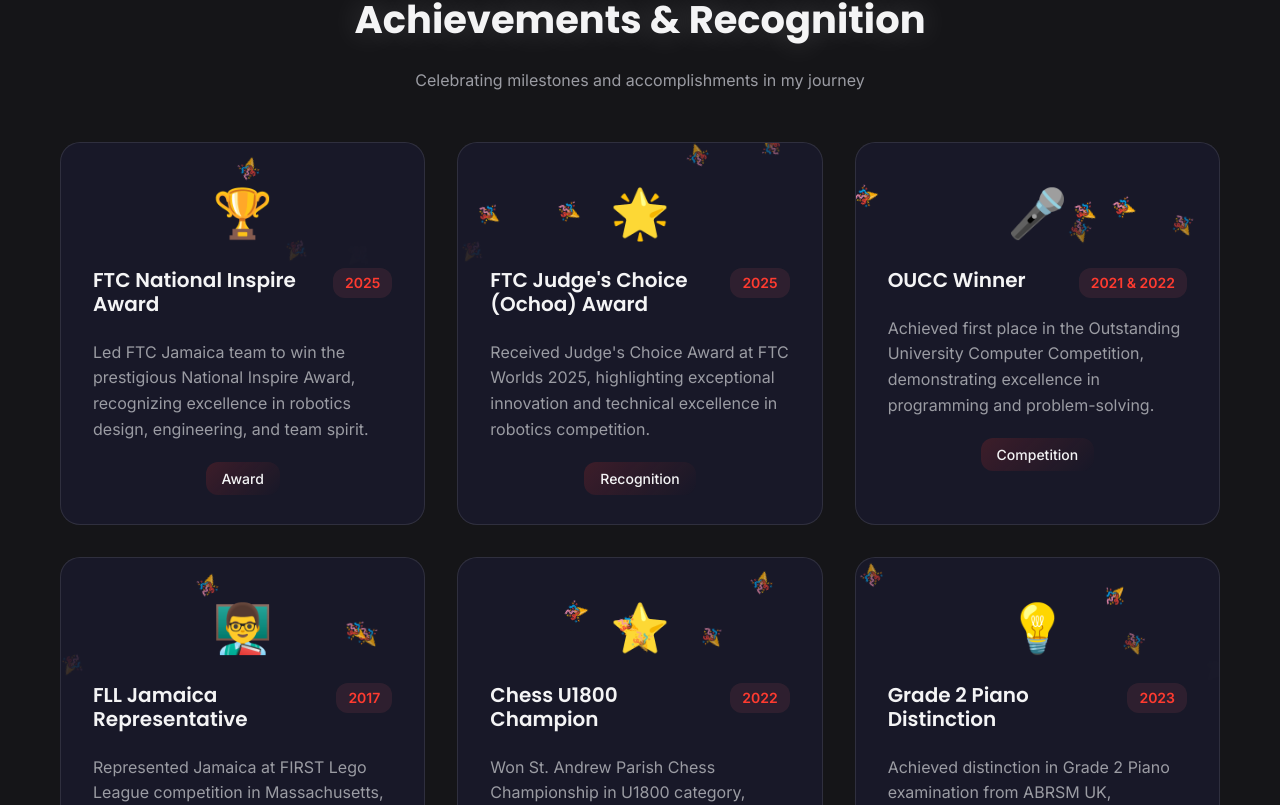
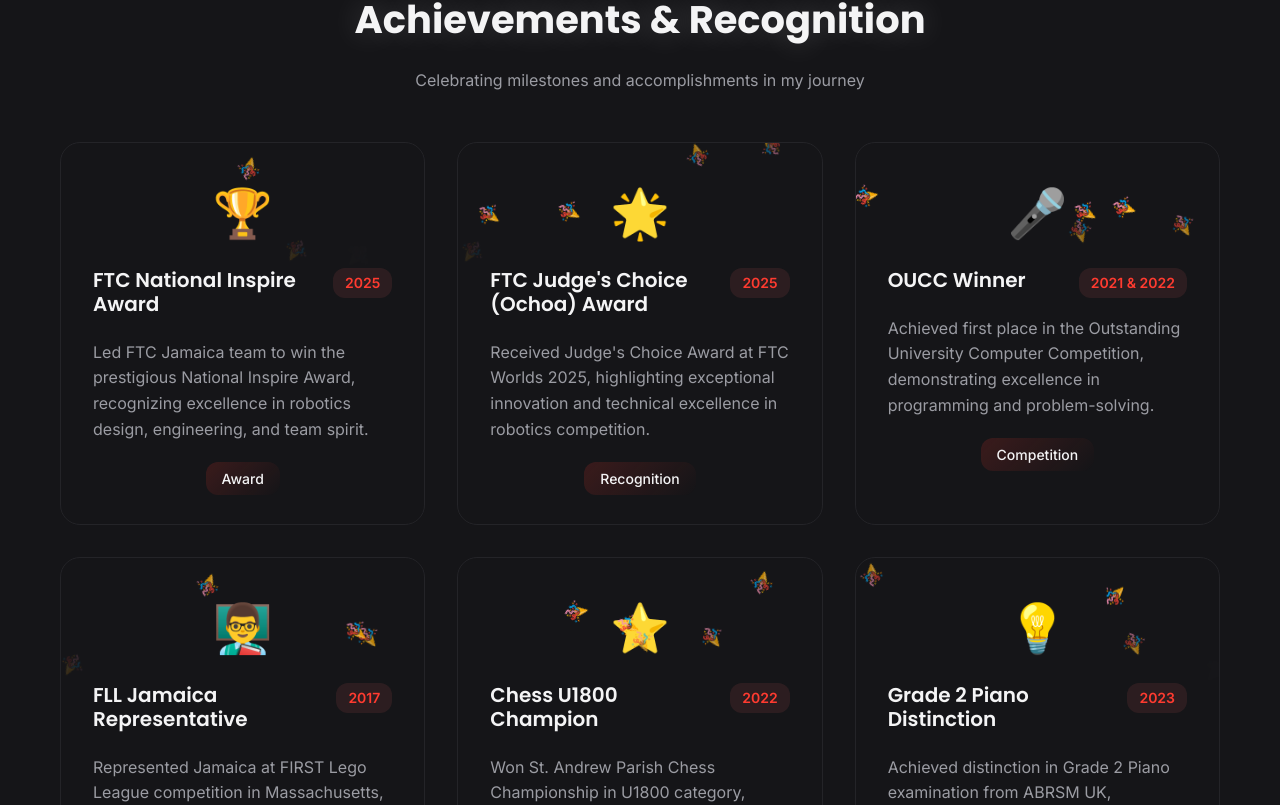
Before and after one commit to RithvikGogineni/my-portfolio, a React (Vite) app: page / in a window 1280 px wide. Shown: the part 10895-11700 px from the top of the page. Built offline with nearby package versions, Linux system fonts and the light colour scheme; no server answers; the database is empty.

Commit message:
Replace hardcoded gray backgrounds with theme-aware CSS variables for light mode compatibility

```diff
--- a/src/index.css
+++ b/src/index.css
@@ -2252,9 +2252,9 @@ a:hover {
 }
 
 .achievement-card {
-  background: rgba(26, 26, 46, 0.8);
+  background: var(--color-bg-secondary);
   backdrop-filter: blur(10px);
-  border: 1px solid rgba(255, 255, 255, 0.1);
+  border: 1px solid var(--color-border-subtle);
   border-radius: var(--border-radius-lg);
   padding: 2rem;
   position: relative;
@@ -2386,8 +2386,8 @@ a:hover {
 }
 
 .stat-item {
-  background: rgba(26, 26, 46, 0.5);
-  border: 1px solid rgba(255, 255, 255, 0.1);
+  background: var(--color-surface);
+  border: 1px solid var(--color-border-subtle);
   border-radius: var(--border-radius-lg);
   padding: 2rem;
   transition: var(--transition-normal);
```
